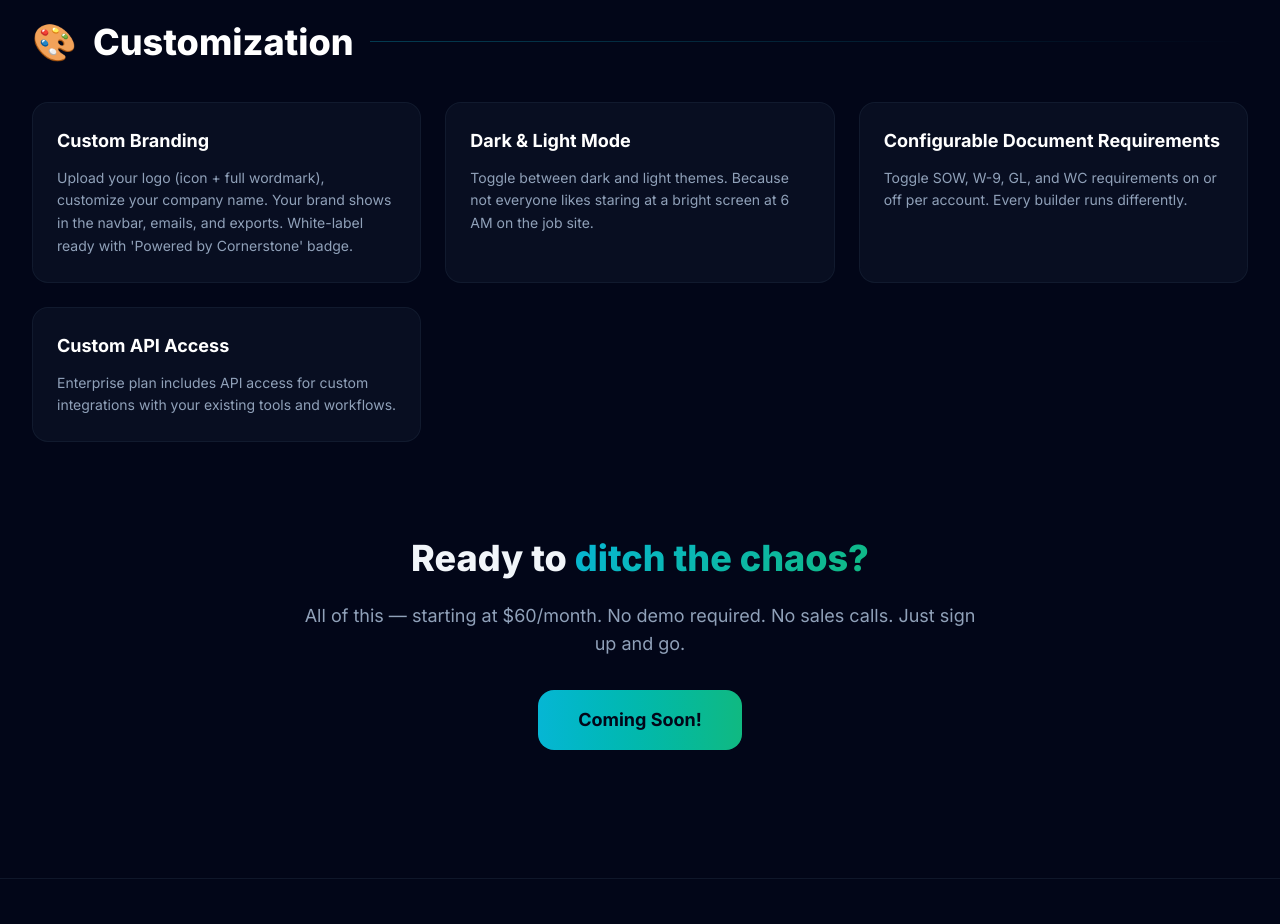
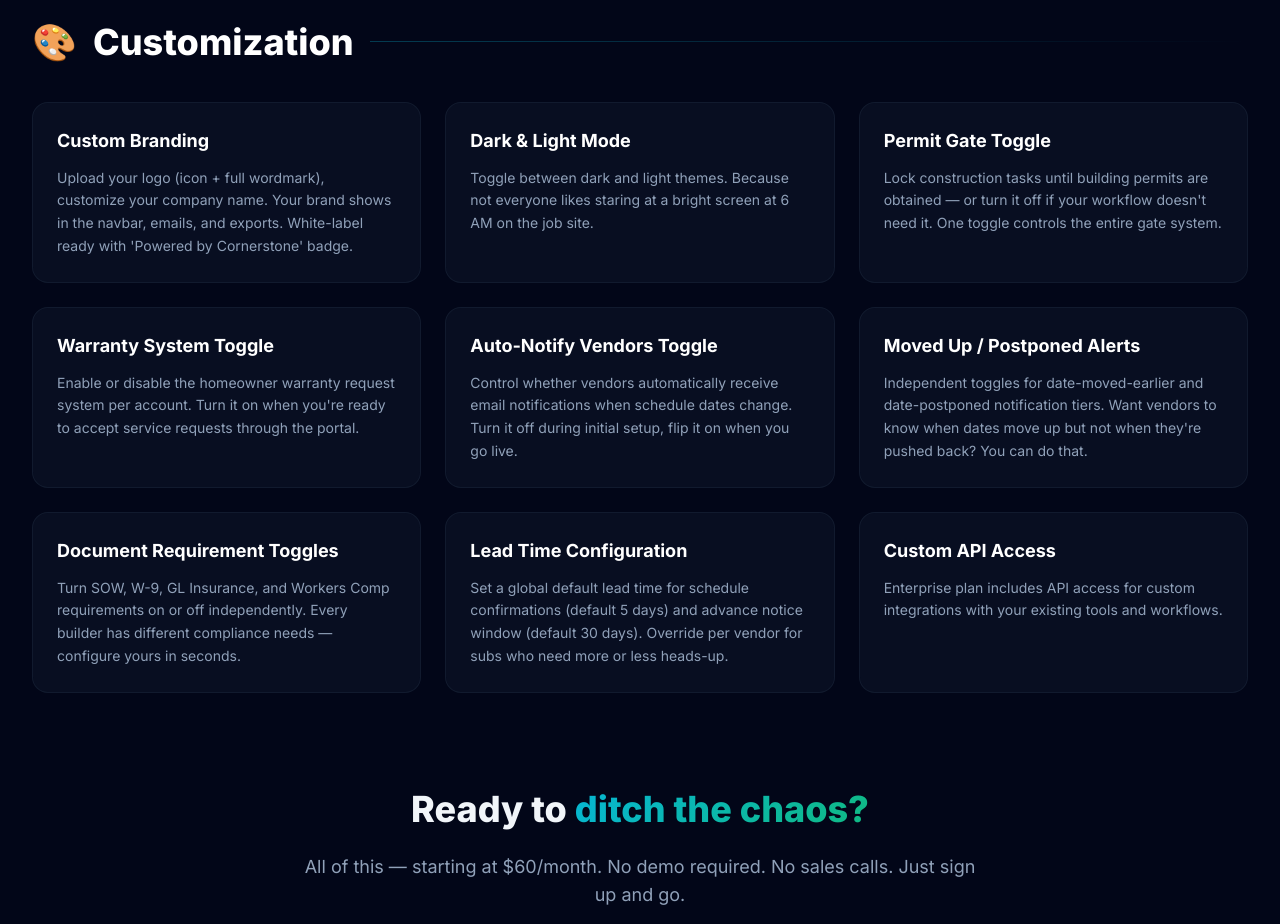
Before and after one commit to Scootermcgavin121/cornerstone-marketing, a Next.js app: page /features in a window 1280 px wide. Shown: the part 6840-7764 px from the top of the page. Built offline with nearby package versions, Linux system fonts and the light colour scheme.

Commit message:
feat: expanded Customization — 9 cards covering all admin toggles
Permit gate, warranty, auto-notify, moved up/postponed alerts,
SOW/W-9/GL/WC doc toggles, lead time config, custom API

```diff
--- a/app/components/FeaturesDetail.tsx
+++ b/app/components/FeaturesDetail.tsx
@@ -320,8 +320,28 @@ const sections = [
         desc: "Toggle between dark and light themes. Because not everyone likes staring at a bright screen at 6 AM on the job site.",
       },
       {
-        name: "Configurable Document Requirements",
-        desc: "Toggle SOW, W-9, GL, and WC requirements on or off per account. Every builder runs differently.",
+        name: "Permit Gate Toggle",
+        desc: "Lock construction tasks until building permits are obtained — or turn it off if your workflow doesn't need it. One toggle controls the entire gate system.",
+      },
+      {
+        name: "Warranty System Toggle",
+        desc: "Enable or disable the homeowner warranty request system per account. Turn it on when you're ready to accept service requests through the portal.",
+      },
+      {
+        name: "Auto-Notify Vendors Toggle",
+        desc: "Control whether vendors automatically receive email notifications when schedule dates change. Turn it off during initial setup, flip it on when you go live.",
+      },
+      {
+        name: "Moved Up / Postponed Alerts",
+        desc: "Independent toggles for date-moved-earlier and date-postponed notification tiers. Want vendors to know when dates move up but not when they're pushed back? You can do that.",
+      },
+      {
+        name: "Document Requirement Toggles",
+        desc: "Turn SOW, W-9, GL Insurance, and Workers Comp requirements on or off independently. Every builder has different compliance needs — configure yours in seconds.",
+      },
+      {
+        name: "Lead Time Configuration",
+        desc: "Set a global default lead time for schedule confirmations (default 5 days) and advance notice window (default 30 days). Override per vendor for subs who need more or less heads-up.",
       },
       {
         name: "Custom API Access",
```
